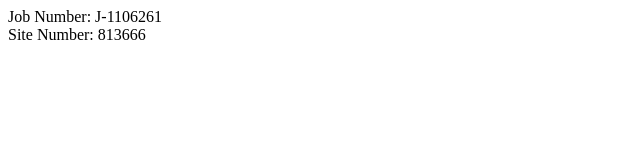
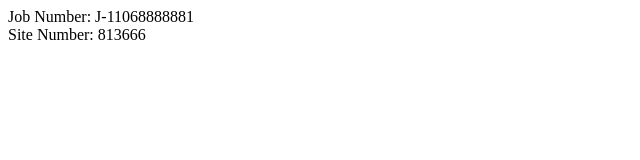
Before and after one commit to rajmehtajj/job_auto, a plain HTML site: page index.html in a window 1280 px wide. Shown: the full height of the page, 0-640 px from the left. Drawn offline with Linux system fonts and the light colour scheme.

Commit message:
updated job number

```diff
--- a/index.html
+++ b/index.html
@@ -9,7 +9,7 @@
 <body>
     <div>
         <span>Job Number:</span>
-        <span class="job-number">J-1106261</span>
+        <span class="job-number">J-11068888881</span>
     </div>
 
     <div>
```
